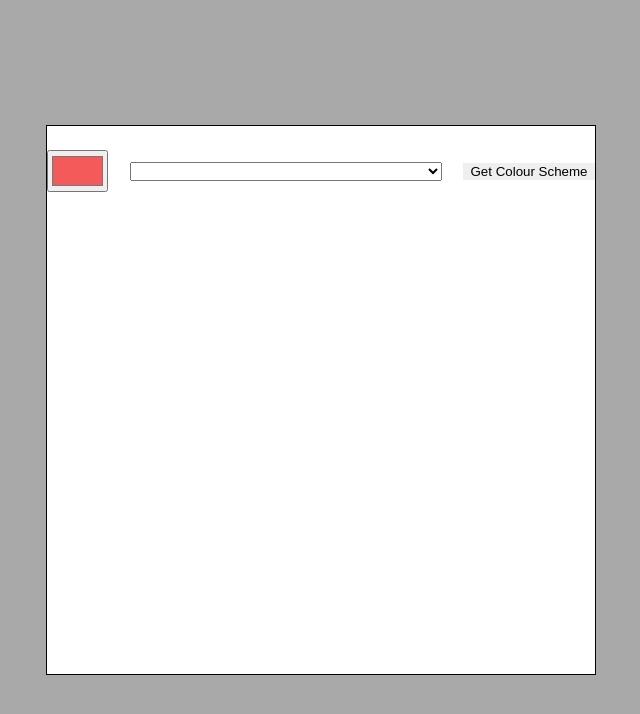
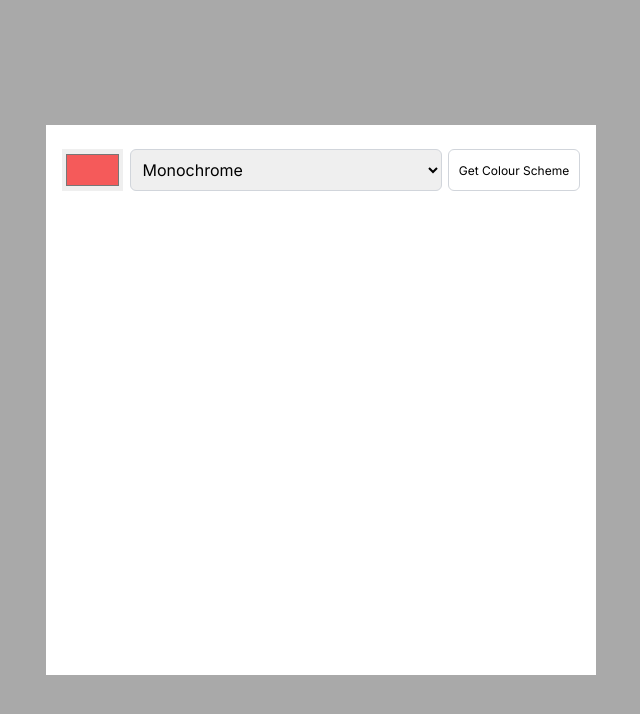
Before and after one commit to JordansGit/color-scheme-generator, a plain HTML site: page index.html in a window 1280 px wide. Shown: the whole page, without its empty margins (319-959 px from the left). Drawn offline with Linux system fonts and the light colour scheme.

Commit message:
finish styling + some js

```diff
--- a/css/style.css
+++ b/css/style.css
@@ -18,11 +18,41 @@ body, p {
   margin: 0;
 }
 
+input, select, button {
+  border: none;
+  font-family: inherit;
+}
+
 button {
-  border: none;
+  background: none;
 }
 
 /* Base */
+body {
+  font-family: "Inter", sans-serif;
+  font-weight: 500;
+  font-size: 16px;
+}
+
+input, select, button {
+  cursor: pointer;
+}
+
+select, button {
+  border: 1px solid #D1D5DB;
+  border-radius: 6px;
+}
+
+select {
+  font-size: 1rem;
+  padding: 0 0.5em;
+}
+
+select {
+  text-transform: capitalize;
+}
+
+
 /* Typography */
 /* Body */
 body {
@@ -36,28 +66,35 @@ main {
   height: 550px;
   width: 550px;
   background: white;
-  border: 1px solid black;
 }
+
 /* Header */
 #header {
   display: flex;
-  align-items: center;
+  align-items: stretch;
   justify-content: space-between;
   height: 90px;
+  padding: 1.5em 1em;
 }
 #color-picker {
-  height: 42px;
+  height: 100%;
   width: 61px;
+  align-self: stretch;
 }
 #color-scheme-menu {
   width: 312px;
 }
 #color-scheme-submit {
   width: 132px;
+  font-size: 0.75rem;
 }
+
 /* Colours Section */
+
+
 /* Footer */
 footer {
   background: white;
-  height: 42px;
+  height: 46px;
+  font-size: 0.75rem;
 }
--- a/index.html
+++ b/index.html
@@ -3,6 +3,9 @@
 <head>
   <meta charset="UTF-8">
   <meta name="viewport" content="width=device-width, initial-scale=1.0"> <!-- displays site properly based on user's device -->
+  <link rel="preconnect" href="https://fonts.googleapis.com">
+  <link rel="preconnect" href="https://fonts.gstatic.com" crossorigin>
+  <link href="https://fonts.googleapis.com/css2?family=Inter:ital,opsz,wght@0,14..32,100..900;1,14..32,100..900&display=swap" rel="stylesheet">
 
   <link rel="stylesheet" href="./css/style.css">
 
@@ -13,16 +16,20 @@
   <main>
     <form id="header">
       <input type="color" id="color-picker" value="#F55A5A">
-      <select name="color-scheme" id="color-scheme-menu">
-        <option value=""></option>
-        <option value=""></option>
-        <option value=""></option>
-        <option value=""></option>
+      <select name="color-scheme" id="color-scheme-menu" class="arrow">
+        <option value="monochrome">monochrome</option>
+        <option value="monochrome-dark">monochrome-dark</option>
+        <option value="monochrome-light">monochrome-light</option>
+        <option value="analogic">analogic</option>
+        <option value="complement">complement</option>
+        <option value="analogic-complement">analogic-complement</option>
+        <option value="triad ">triad</option>
+        <option value="quad">quad</option>
       </select>
       <button id="color-scheme-submit">Get Colour Scheme</button>
     </form>
 
-    <section id="colors">
+    <section id="display-color-scheme">
 
     </section>
 
--- a/js/script.js
+++ b/js/script.js
@@ -0,0 +1,38 @@
+const colorPicker = document.getElementById('color-picker')
+const colorSchemeModeMenu = document.getElementById('color-scheme-menu')
+const submitColorScheme = document.getElementById('color-scheme-submit')
+
+let colorHexCode = colorPicker.value.substring(1)
+let colorSchemeMode = colorSchemeModeMenu.value
+
+console.log(colorHexCode)
+console.log(colorSchemeMode)
+
+colorPicker.addEventListener('input', function(e) {
+  colorHexCode = e.target.value.substring(1)
+})
+
+colorSchemeModeMenu.addEventListener('input', function(e) {
+  colorSchemeMode = e.target.value
+})
+
+submitColorScheme.addEventListener('click', function(e) {
+  e.preventDefault()
+  let displayColorScheme = document.getElementById('display-color-scheme')
+  let displayColorSchemeHtml = ''
+
+  // get colour scheme
+  fetch(`https://www.thecolorapi.com/scheme?hex=${colorHexCode}&mode=${colorSchemeMode}`)
+  .then(response => response.json())
+  .then(data => {
+    console.log(data)
+    data.colors.forEach(color => {
+      console.log(color.hex)
+    })
+
+  })
+
+
+
+  displayColorScheme.innerHTML = displayColorSchemeHtml
+})
```
